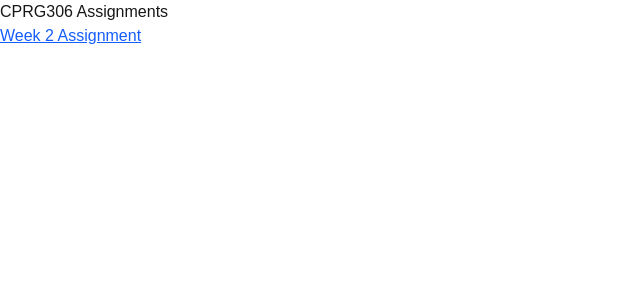
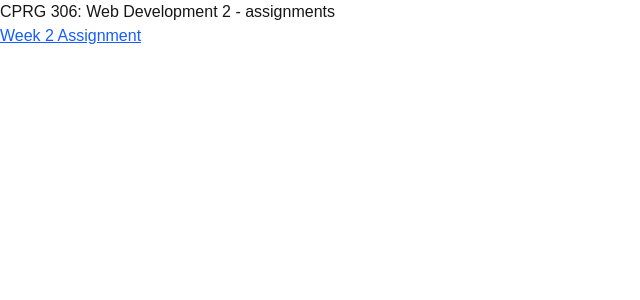
Before and after one commit to enchxnt3d/cprg306-assignments, a Next.js app: page / in a window 1280 px wide. Shown: the top 300 px of the page, without its empty margins (0-640 px from the left). Built offline with nearby package versions, Linux system fonts and the light colour scheme.

Commit message:
root page heading
changed root page heading

```diff
--- a/app/page.js
+++ b/app/page.js
@@ -3,7 +3,7 @@
 export default function Home() {
   return (
     <main>
-      <h1>CPRG306 Assignments</h1>
+      <h1>CPRG 306: Web Development 2 - assignments</h1>
       <ul>
         <li>
           <Link className="text-blue-600 underline" href="./week-2">
```
